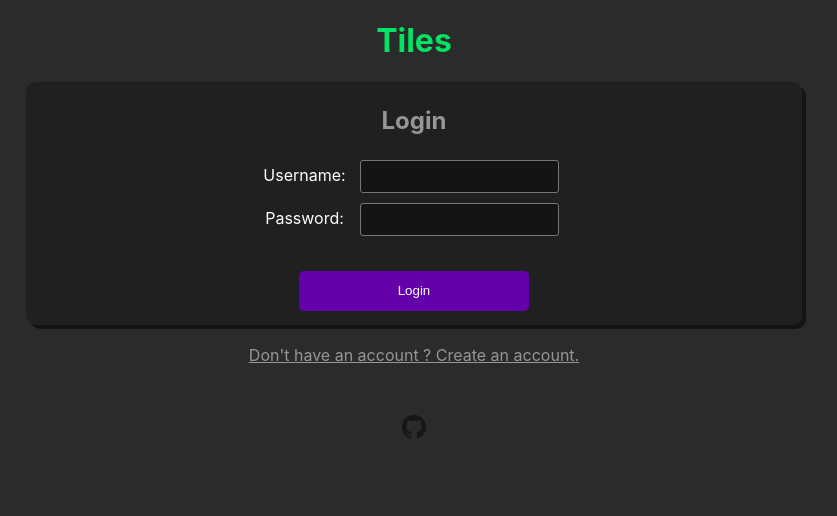
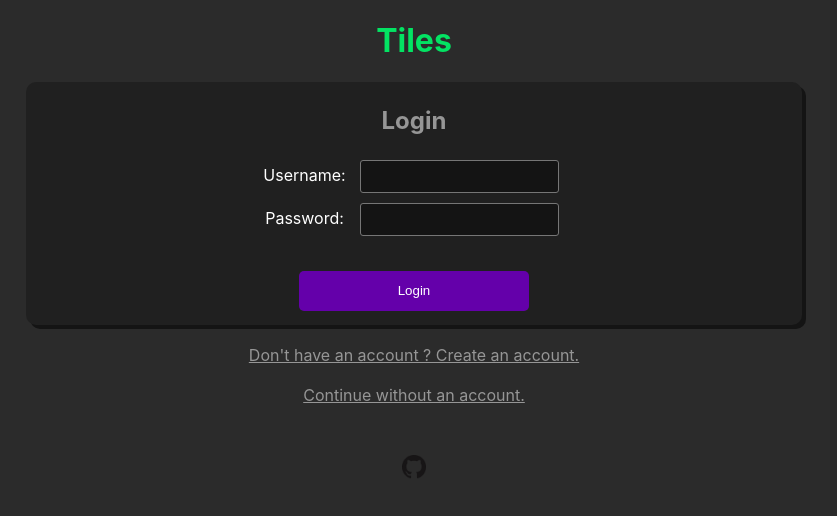
Before and after one commit to MichaelUz/TileEditor, a React (Create React App) app in the folder tile_editor_app/: page / in a window 1280 px wide. Shown: the top 516 px of the page, without its empty margins (226-1063 px from the left). Built offline with nearby package versions, Linux system fonts and the light colour scheme.

Commit message:
Added non functional link with option to continue without creating an account.

```diff
--- a/tile_editor_app/src/components/LoginBox/LoginBox.js
+++ b/tile_editor_app/src/components/LoginBox/LoginBox.js
@@ -2,11 +2,9 @@ import React from 'react';
 
 import classes from './LoginBox.module.css'
 
-
-const textStyle = {
-    color: 'white'
-}
-
+/*
+   props : none
+*/
 const loginBox = (props) => {
     return (
         <div>
@@ -22,6 +20,7 @@ const loginBox = (props) => {
             </div>
 
         <a className={classes.createAcc} href='https://google.ca/'>Don't have an account ? Create an account.</a>
+        <a className={classes.createAcc} href='https://google.ca/'>Continue without an account.</a>
         </div>
     )
 };
```
